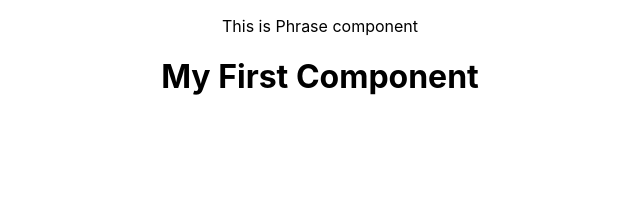
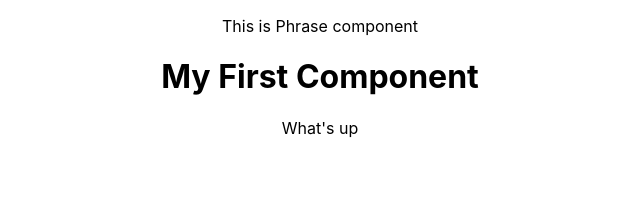
Before and after one commit to LeandroBonatto/CostProject, a React (Create React App) app in the folder cost-project/: page / in a window 1280 px wide. Shown: the top 208 px of the page, without its empty margins (320-960 px from the left). Built offline with nearby package versions, Linux system fonts and the light colour scheme.

Commit message:
Update App.js

```diff
--- a/cost-project/src/App.js
+++ b/cost-project/src/App.js
@@ -1,11 +1,12 @@
 import './App.css'
 import HelloWorld from './components/HelloWorld'
+import SayMyName from './components/SayMyName'
 
 function App() {
   return (
     <div className="App">
-
       <HelloWorld/>
+      <SayMyName/>
     </div>
   );
 }
```
